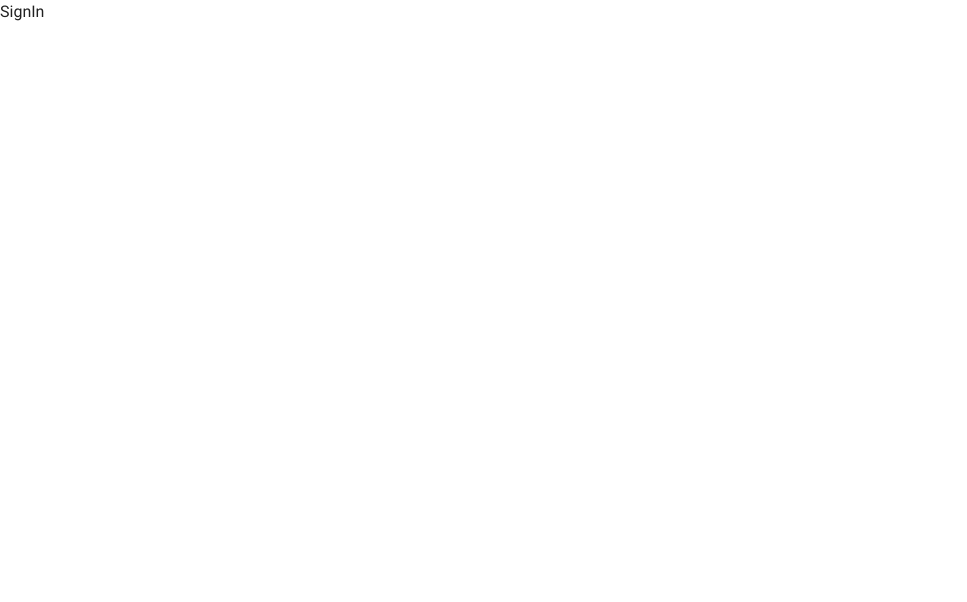
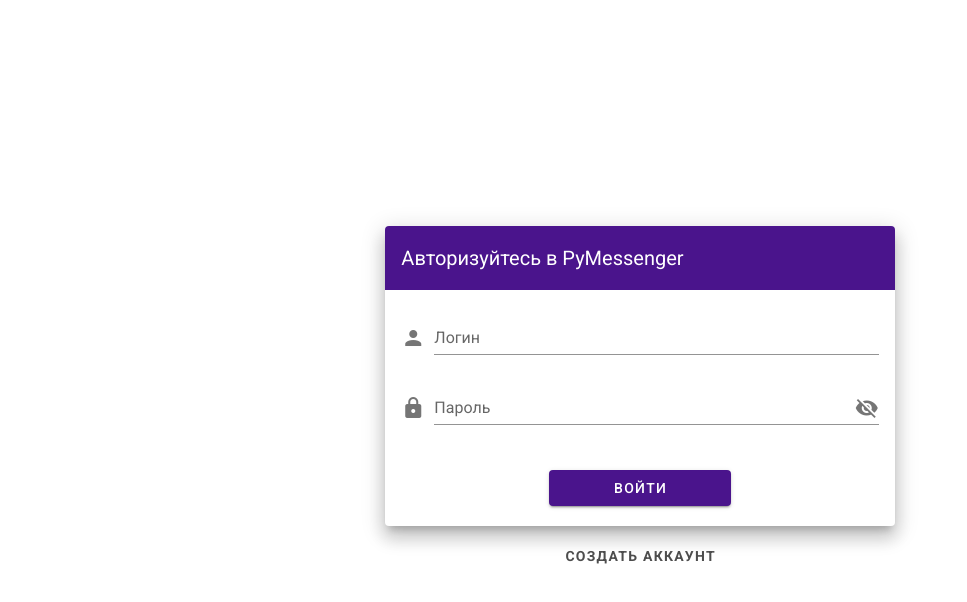
Before and after one commit to mauedem/py-messenger, a Vue app in the folder frontend-spa/: page / in a window 1280 px wide. Shown: the top 602 px of the page, without its empty margins (0-967 px from the left). Built offline with nearby package versions, Linux system fonts and the light colour scheme.

Commit message:
[front|feat] Add auth/SignIn view

```diff
--- a/frontend-spa/src/App.vue
+++ b/frontend-spa/src/App.vue
@@ -30,3 +30,7 @@ export default {
     }
 }
 </script>
+
+<style lang="stylus">
+@import "styles/main.styl"
+</style>
--- a/frontend-spa/src/plugins/vuetify.js
+++ b/frontend-spa/src/plugins/vuetify.js
@@ -4,4 +4,11 @@ import Vuetify from 'vuetify/lib/framework'
 Vue.use(Vuetify)
 
 export default new Vuetify({
+    theme: {
+        themes: {
+            light: {
+                primary: '#4A148C'
+            }
+        }
+    }
 })
--- a/frontend-spa/src/router/index.js
+++ b/frontend-spa/src/router/index.js
@@ -7,7 +7,7 @@ Vue.use(VueRouter)
 
 const routes = [
     {
-        path: '/auth/signup',
+        path: '/auth/signup/',
         name: 'SignUp',
         component: SignUp
     },
--- /dev/null
+++ b/frontend-spa/src/styles/auth/sign_in.styl
@@ -0,0 +1,3 @@
+.create-user-button
+    color: secondary
+    font-weight bolder
--- /dev/null
+++ b/frontend-spa/src/styles/main.styl
@@ -0,0 +1,3 @@
+@import "variables.styl"
+
+@import "auth/sign_in.styl"
--- /dev/null
+++ b/frontend-spa/src/styles/variables.styl
@@ -0,0 +1,3 @@
+/* Colors */
+primary = #4A148C
+secondary = #4D4D4D
--- a/frontend-spa/src/views/auth/SignIn.vue
+++ b/frontend-spa/src/views/auth/SignIn.vue
@@ -1,9 +1,93 @@
 <template>
-    <div>SignIn</div>
+    <v-container
+        class="fill-height"
+        fluid
+    >
+        <v-row
+            align="center"
+            justify="center"
+        >
+            <v-col
+                cols="12"
+                sm="8"
+                md="6"
+                lg="5"
+            >
+                <v-card
+                    class="elevation-12"
+                >
+                    <v-toolbar
+                        color="primary"
+                        dark
+                        flat
+                    >
+                        <v-toolbar-title class="text-center">
+                            Авторизуйтесь в PyMessenger
+                        </v-toolbar-title>
+                    </v-toolbar>
+
+                    <v-card-text>
+                        <v-form>
+                            <v-text-field
+                                v-model="form.login"
+                                label="Логин"
+                                prepend-icon="mdi-account"
+                            />
+
+                            <v-text-field
+                                v-model="form.password"
+                                label="Пароль"
+                                prepend-icon="mdi-lock"
+                                autocomplete="on"
+                                :append-icon="isPasswordVisibe ? 'mdi-eye' : 'mdi-eye-off'"
+                                @click:append="togglePasswordVisibility"
+                                :type="isPasswordVisibe ? 'text' : 'password'"
+                            >
+                            </v-text-field>
+                        </v-form>
+                    </v-card-text>
+
+                    <v-card-actions class="d-flex">
+                        <v-btn class="px-16 mx-auto mb-3"
+                               color="primary"
+                        >
+                            Войти
+                        </v-btn>
+                    </v-card-actions>
+                </v-card>
+
+                <div class="d-flex">
+                    <v-btn to="/auth/signup/"
+                           text
+                           class="mx-auto mt-3"
+                    >
+                        <span class="create-user-button">
+                            Создать аккаунт
+                        </span>
+                    </v-btn>
+                </div>
+            </v-col>
+        </v-row>
+    </v-container>
 </template>
 
 <script>
 export default {
-    name: 'SignIn'
+    name: 'SignIn',
+
+    data: () => ({
+        form: {
+            login: '',
+            password: ''
+        },
+
+        isPasswordVisibe: false
+    }),
+
+    methods: {
+        togglePasswordVisibility() {
+            this.isPasswordVisibe = !this.isPasswordVisibe
+        }
+    }
 }
 </script>
```
